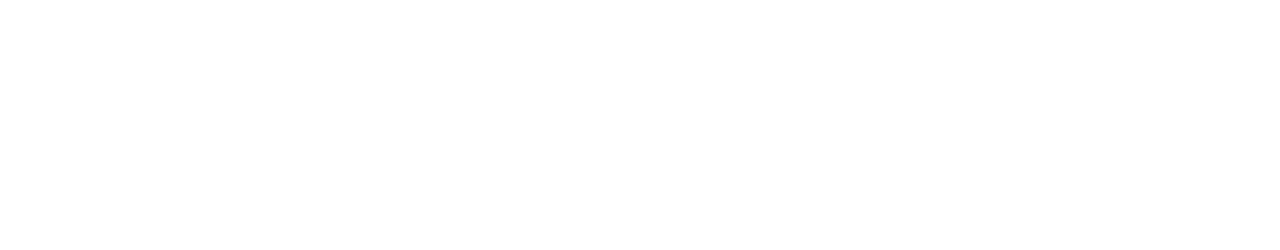
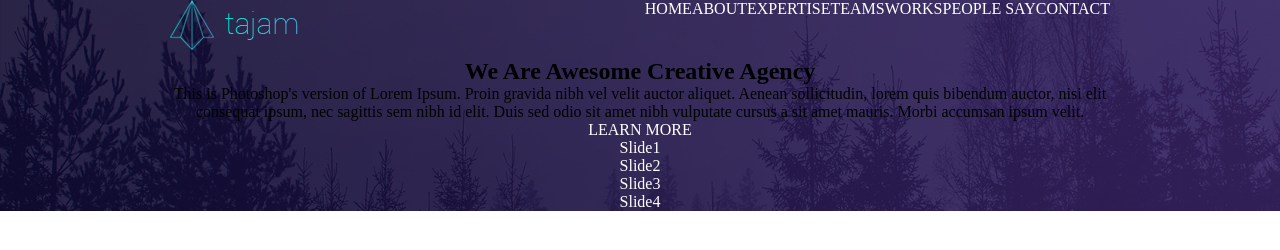
Before and after one commit to 8ark60/Tajam-Web, a plain HTML site: page index.html in a window 1280 px wide. Drawn offline with Linux system fonts and the light colour scheme.

Commit message:
header: flex

```diff
--- a/index.html
+++ b/index.html
@@ -8,13 +8,57 @@
     <link rel="stylesheet" href="style.css">
 </head>
 <body>
-    <header></header>
-    <section class="story"></section>
-    <section class="expertise"></section>
-    <section class="team"></section>
-    <section class="works"></section>
-    <section class="people"></section>
-    <section class="contact"></section>
+    <header>
+        <div class="header-top container">
+            <div class="logo">
+                <h1><a href="###"><img src="./images/logo.png" alt="logo"></a></h1>
+            </div>
+            <div class="nav">
+                <ul>
+                    <li><a href="###">HOME</a></li>
+                    <li><a href="###">ABOUT</a></li>
+                    <li><a href="###">EXPERTISE</a></li>
+                    <li><a href="###">TEAMS</a></li>
+                    <li><a href="###">WORKS</a></li>
+                    <li><a href="###">PEOPLE SAY</a></li>
+                    <li><a href="###">CONTACT</a></li>
+                </ul>
+            </div>
+        </div>
+        <div id="home" class="container">
+            <ul>
+                <li>
+                    <h2>We Are Awesome Creative Agency</h2>
+                </li>
+                <li>
+                    <p>This is Photoshop's version of Lorem Ipsum. Proin gravida nibh vel velit auctor aliquet. Aenean sollicitudin, lorem quis bibendum auctor, nisi elit consequat ipsum, nec sagittis sem nibh id elit. Duis sed odio sit amet nibh vulputate cursus a sit amet mauris. Morbi accumsan ipsum velit.</p>
+                </li>
+                <li>
+                    <a href="###">LEARN MORE</a>
+                </li>
+            </ul>
+            <ol>
+                <li>
+                    <a href="###">Slide1</a>
+                </li>
+                <li>
+                    <a href="###">Slide2</a>
+                </li>
+                <li>
+                    <a href="###">Slide3</a>
+                </li>
+                <li>
+                    <a href="###">Slide4</a>
+                </li>
+            </ol>
+        </div>
+    </header>
+    <section id="about"></section>
+    <section id="expertise"></section>
+    <section id="team"></section>
+    <section id="works"></section>
+    <section id="people"></section>
+    <section id="contact"></section>
     <footer></footer>
 </body>
 </html>
--- a/style.css
+++ b/style.css
@@ -0,0 +1,33 @@
+* {
+    margin: 0;
+    padding: 0;
+}
+li {
+    list-style: none;
+}
+a {
+    text-decoration: none;
+    color: #fff;
+}
+
+.container {
+    width: 100%;
+    margin: 0 auto;
+    max-width: 940px;
+}
+
+/* header */
+
+header {
+    background: url(./images/bg_01.png) no-repeat center/cover;
+    text-align: center;
+}
+
+.header-top {
+    display: flex;
+    justify-content: space-between;
+}
+
+.nav ul {
+    display: flex;
+}
```
